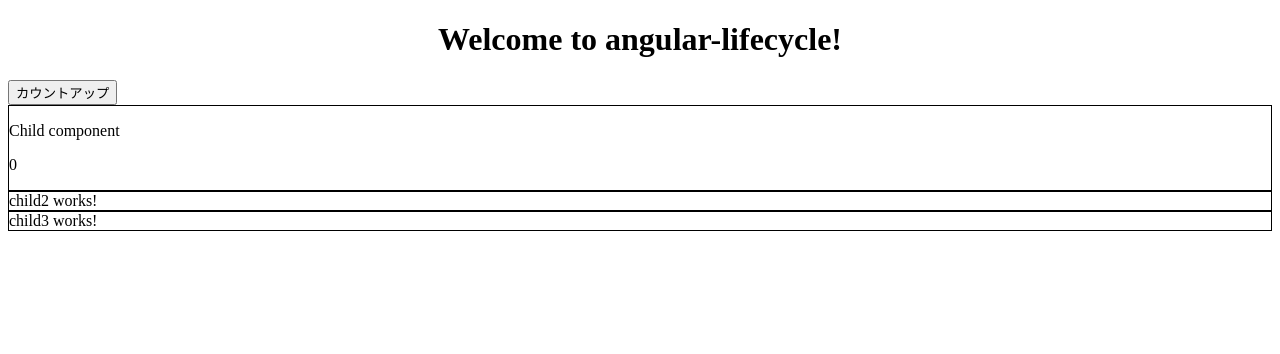
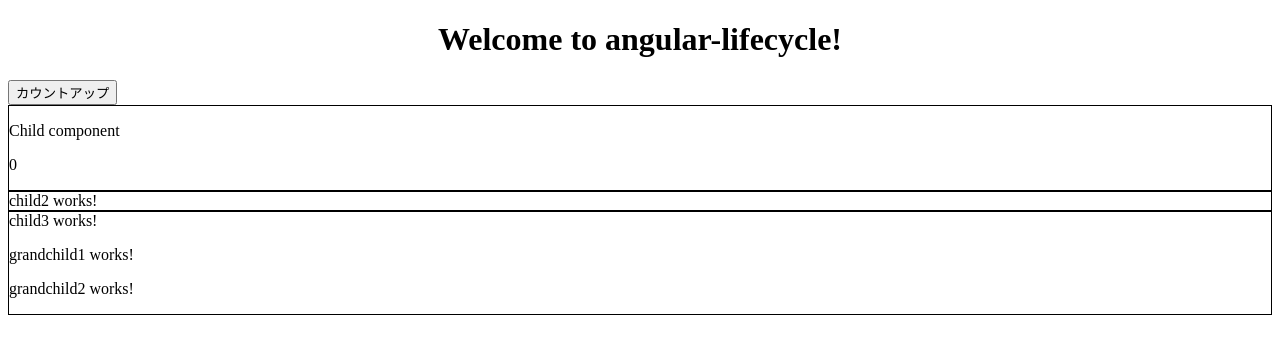
Before and after one commit to kasaharu-labs/angular-lifecycle, an Angular app: page /home in a window 1280 px wide. Shown: the top 354 px of the page. Built offline with nearby package versions, Linux system fonts and the light colour scheme.

Commit message:
Child3Component に子 component を表示

```diff
--- a/src/app/presenters/child3/child3.component.html
+++ b/src/app/presenters/child3/child3.component.html
@@ -1 +1,5 @@
-<div class="child3">child3 works!</div>
+<div class="child3">
+  <div>child3 works!</div>
+  <app-grandchild1></app-grandchild1>
+  <app-grandchild2></app-grandchild2>
+</div>
```
